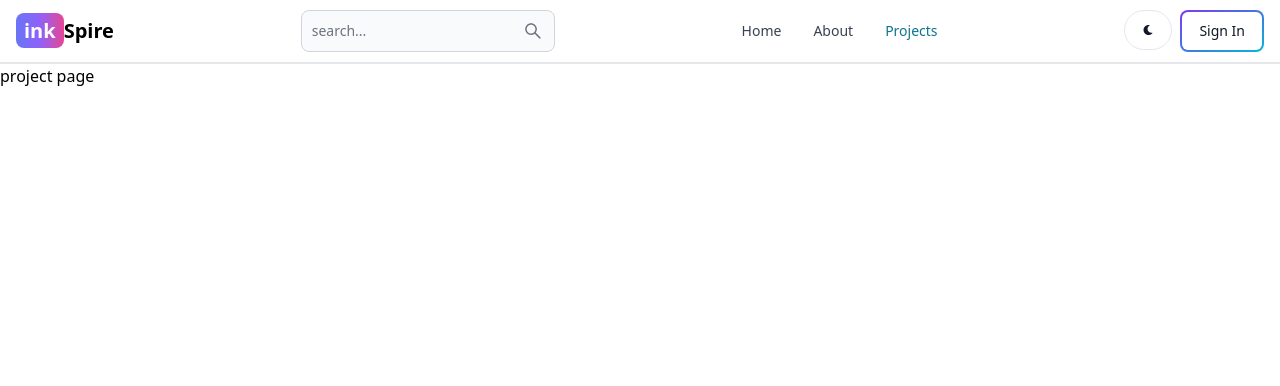
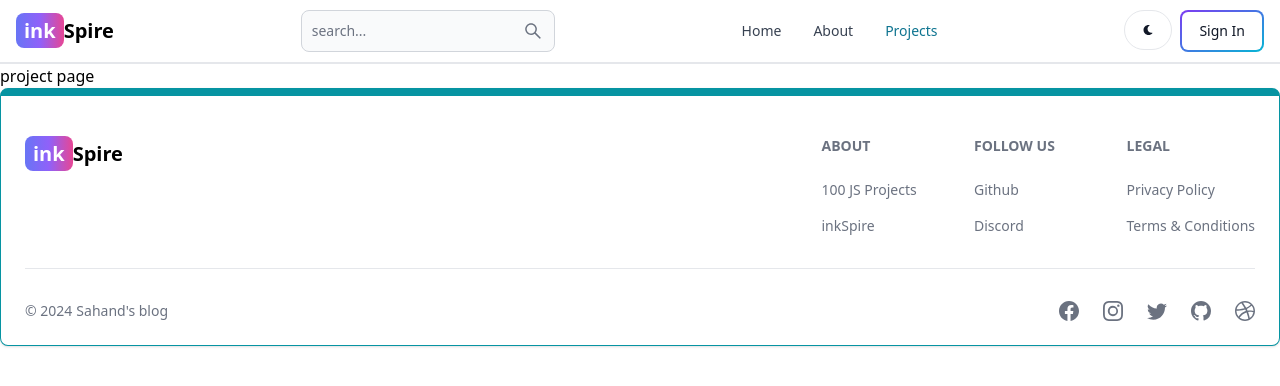
Before and after one commit to manishyadav077/InkSpire, a React (Vite) app in the folder frontend/: page /project in a window 1280 px wide. Shown: the top 386 px of the page. Built offline with nearby package versions, Linux system fonts and the light colour scheme.

Commit message:
created footer component

```diff
--- a/frontend/src/App.jsx
+++ b/frontend/src/App.jsx
@@ -1,11 +1,12 @@
 import { BrowserRouter, Routes, Route } from "react-router-dom";
 import { About, Dashboard, Home, Project, SignIn, SignUp } from "./pages";
 import Header from "./components/Header";
+import FooterCom from "./components/Footer";
 
 const App = () => {
   return (
     <BrowserRouter>
-    <Header/>
+      <Header />
       <Routes>
         <Route path="/" element={<Home />} />
         <Route path="/dashboard" element={<Dashboard />} />
@@ -14,6 +15,7 @@ const App = () => {
         <Route path="/sign-up" element={<SignUp />} />
         <Route path="/project" element={<Project />} />
       </Routes>
+      <FooterCom />
     </BrowserRouter>
   );
 };
--- /dev/null
+++ b/frontend/src/components/Footer.jsx
@@ -0,0 +1,91 @@
+import { Footer } from "flowbite-react";
+import { Link } from "react-router-dom";
+import {
+  BsFacebook,
+  BsInstagram,
+  BsTwitter,
+  BsGithub,
+  BsDribbble,
+} from "react-icons/bs";
+const FooterCom = () => {
+  return (
+    <Footer container className="border border-t-8 border-teal-500">
+      <div className="w-full max-w-7xl mx-auto">
+        <div className="grid w-full justify-between sm:flex md:grid-cols-1">
+          <div className="mt-5">
+            <Link
+              to="/"
+              className="self-center whitespace-nowrap text-lg sm:text-xl font-semibold dark:text-white"
+            >
+              <span className="px-2 py-1 bg-gradient-to-r from-indigo-500 via-purple-500 to-pink-500 rounded-lg text-white">
+                ink
+              </span>
+              Spire
+            </Link>
+          </div>
+          <div className="grid grid-cols-2 gap-8 mt-4 sm:grid-cols-3 sm:gap-6">
+            <div>
+              <Footer.Title title="About" />
+              <Footer.LinkGroup col>
+                <Footer.Link
+                  href="https://www.100jsprojects.com"
+                  target="_blank"
+                  rel="noopener noreferrer"
+                >
+                  100 JS Projects
+                </Footer.Link>
+                <Footer.Link
+                  href="/about"
+                  target="_blank"
+                  rel="noopener noreferrer"
+                >
+                  inkSpire
+                </Footer.Link>
+              </Footer.LinkGroup>
+            </div>
+            <div>
+              <Footer.Title title="Follow us" />
+              <Footer.LinkGroup col>
+                <Footer.Link
+                  href="https://www.github.com/sahandghavidel"
+                  target="_blank"
+                  rel="noopener noreferrer"
+                >
+                  Github
+                </Footer.Link>
+                <Footer.Link href="#">Discord</Footer.Link>
+              </Footer.LinkGroup>
+            </div>
+            <div>
+              <Footer.Title title="Legal" />
+              <Footer.LinkGroup col>
+                <Footer.Link href="#">Privacy Policy</Footer.Link>
+                <Footer.Link href="#">Terms &amp; Conditions</Footer.Link>
+              </Footer.LinkGroup>
+            </div>
+          </div>
+        </div>
+        <Footer.Divider />
+        <div className="w-full sm:flex sm:items-center sm:justify-between">
+          <Footer.Copyright
+            href="#"
+            by="Sahand's blog"
+            year={new Date().getFullYear()}
+          />
+          <div className="flex gap-6 sm:mt-0 mt-4 sm:justify-center">
+            <Footer.Icon href="#" icon={BsFacebook} />
+            <Footer.Icon href="#" icon={BsInstagram} />
+            <Footer.Icon href="#" icon={BsTwitter} />
+            <Footer.Icon
+              href="https://github.com/manishyadav077/InkSpire"
+              icon={BsGithub}
+            />
+            <Footer.Icon href="#" icon={BsDribbble} />
+          </div>
+        </div>
+      </div>
+    </Footer>
+  );
+};
+
+export default FooterCom;
```
